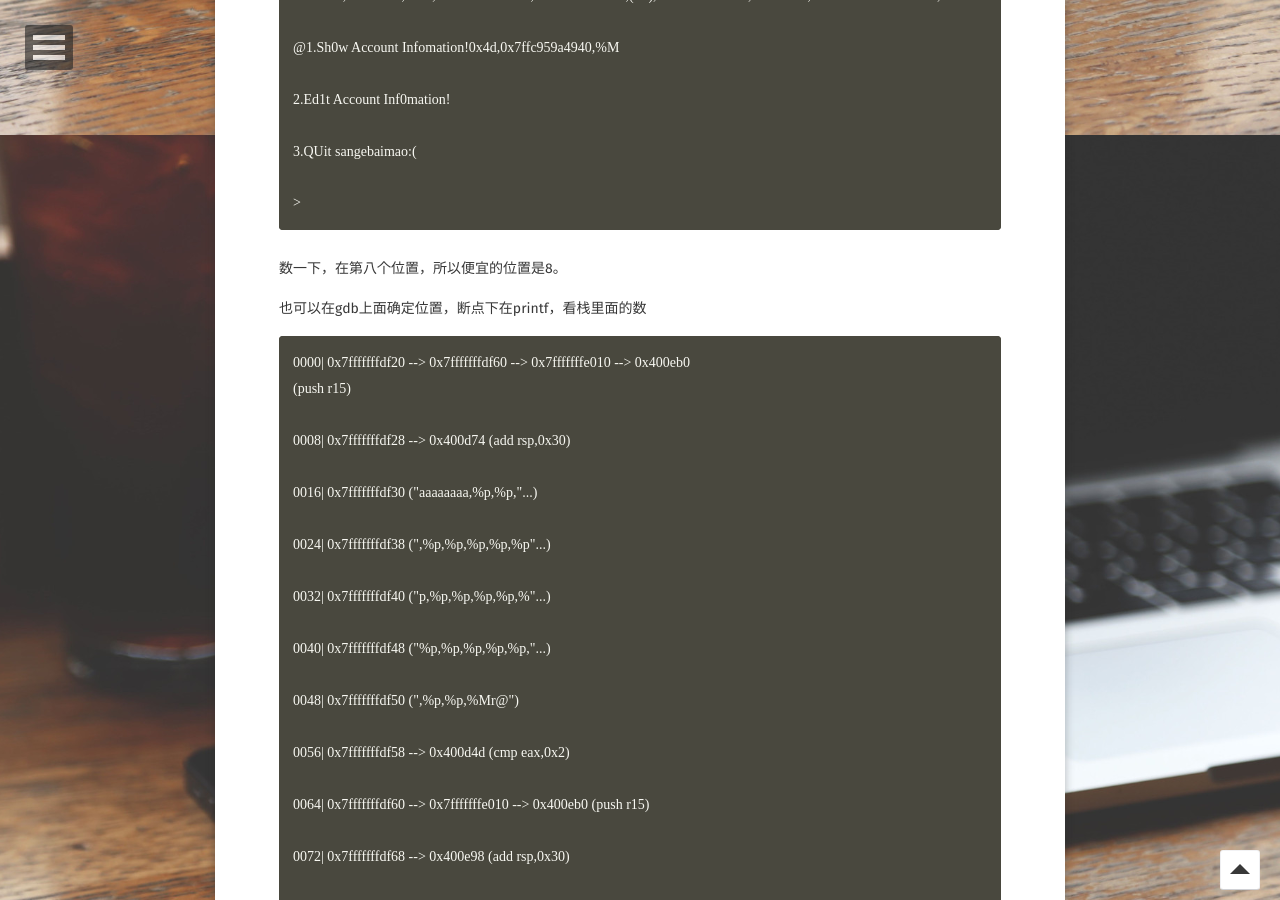
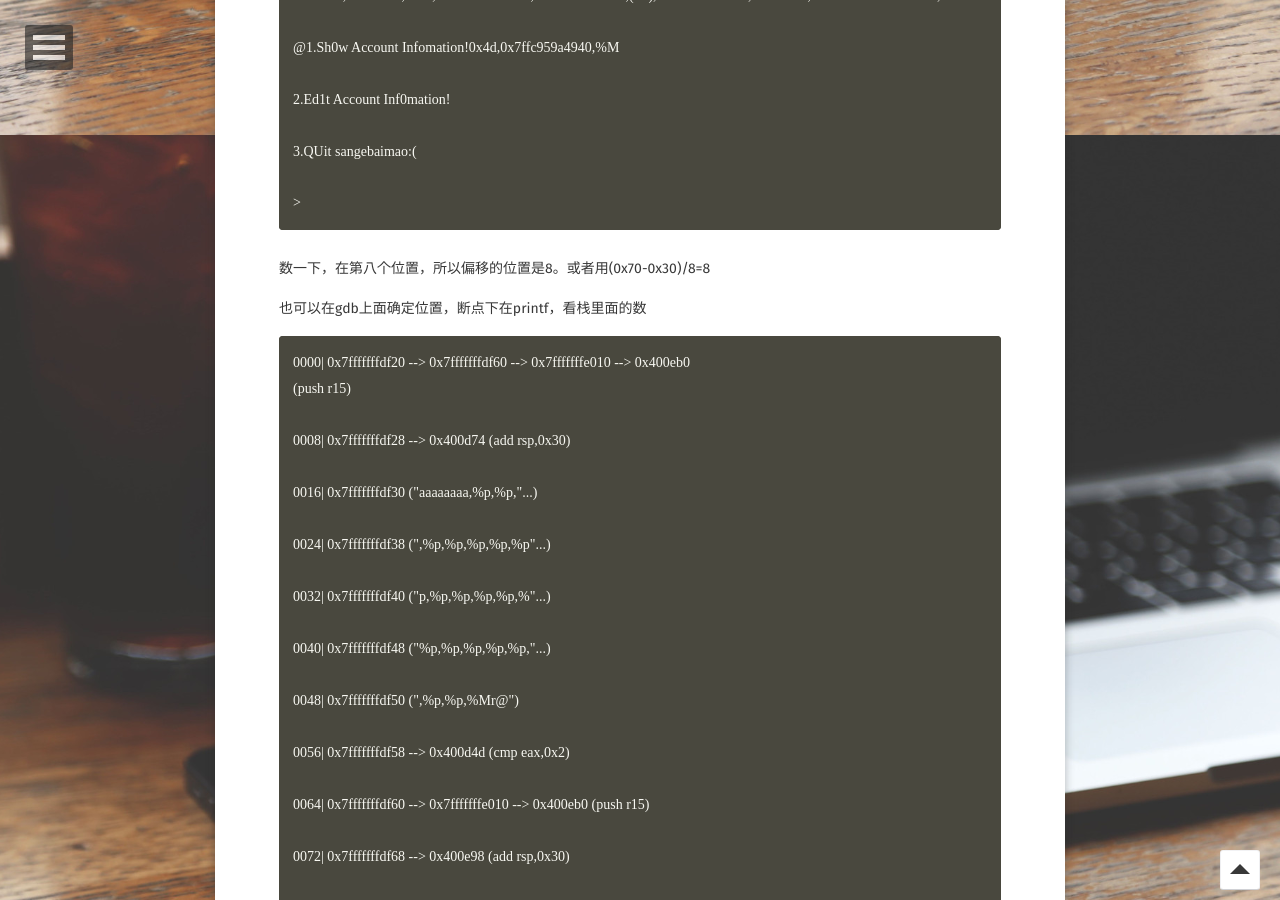
Before and after one commit to tearorca/tearorca.github.io, a Jekyll site: the page built from _posts/2019-2-1-格式化字符串.md, in a window 1280 px wide and 900 px high, scrolled down 12465 px. Built offline with Jekyll 4.4.1, drawn with Linux system fonts in a browser that asks for light colours; some web fonts are replaced; comment, search, counter and statistics services are not loaded.

Commit message:
Update 2019-2-1-格式化字符串.md

```diff
--- a/_posts/2019-2-1-格式化字符串.md
+++ b/_posts/2019-2-1-格式化字符串.md
@@ -488,7 +488,7 @@ Iad打开，在sub_400B07函数里面发现了格式化字符串
 
 	>
 
-数一下，在第八个位置，所以便宜的位置是8。
+数一下，在第八个位置，所以偏移的位置是8。或者用(0x70-0x30)/8=8
 
 也可以在gdb上面确定位置，断点下在printf，看栈里面的数
 
```
